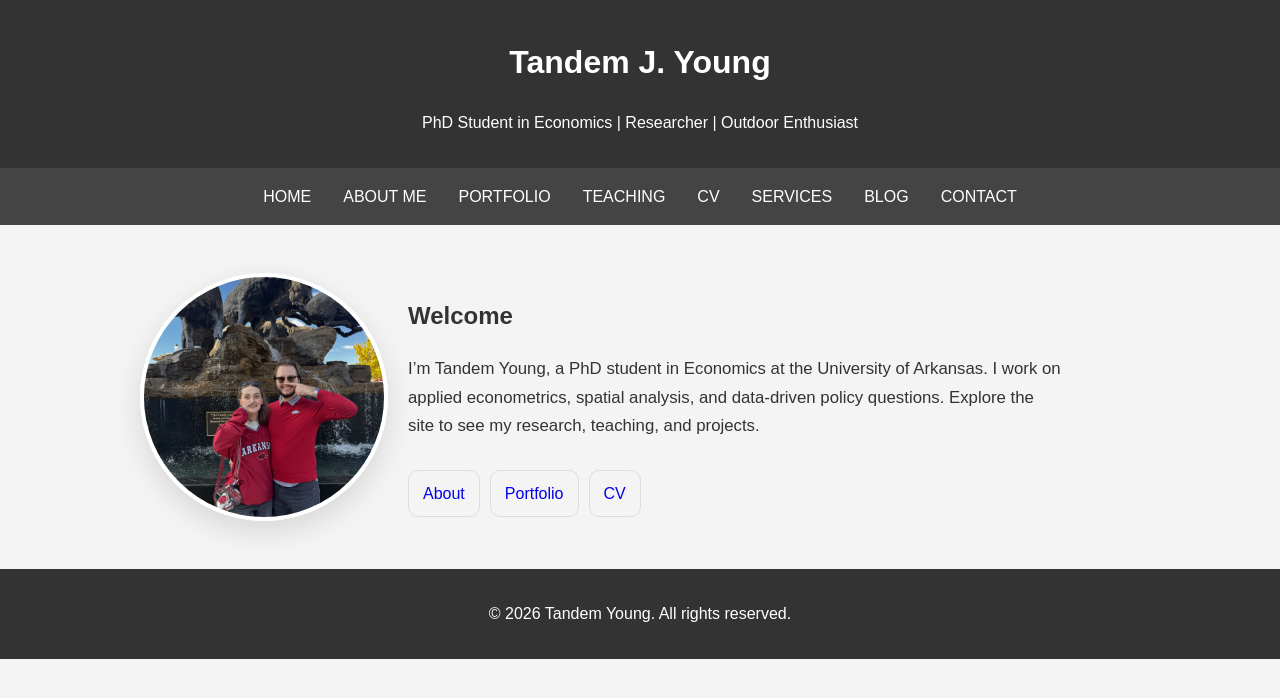
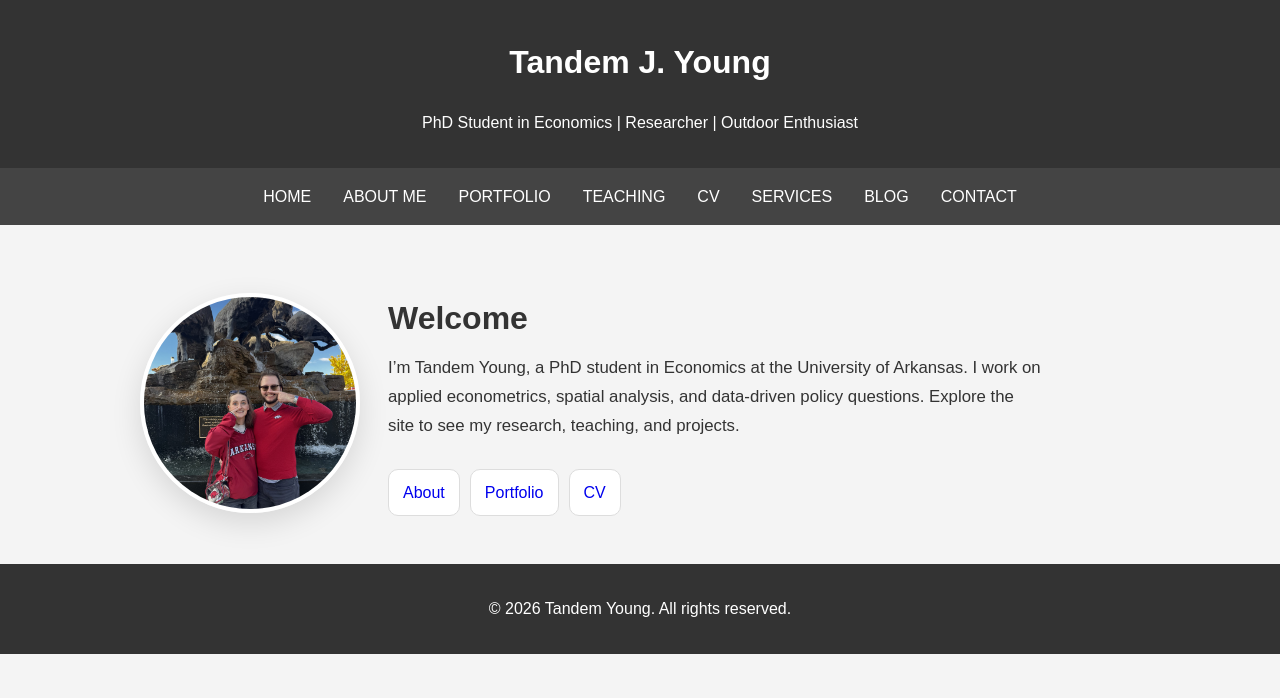
Before and after one commit to TandemYoung/tandemyoung.github.io, a Jekyll site: the page built from index.html, in a window 1280 px wide. Shown: the top 698 px of the page. Built offline with Jekyll 4.4.1, drawn with Linux system fonts in a browser that asks for light colours.

Commit message:
Update styles.css

```diff
--- a/css/styles.css
+++ b/css/styles.css
@@ -414,9 +414,10 @@ thead th {
 
 .home-hero {
   display: grid;
-  grid-template-columns: 240px 1fr;
+  grid-template-columns: 220px minmax(0, 1fr);
   gap: 28px;
-  align-items: center;
+  align-items: start;
+  margin-top: 20px;
 }
 
 .home-photo-wrap {
@@ -424,18 +425,32 @@ thead th {
 }
 
 .home-photo {
-  width: 240px;
-  height: 240px;
+  display: block;
+  width: 220px;
+  height: 220px;
+  max-width: 220px;
+  box-sizing: border-box; /* keeps border inside the set width */
   object-fit: cover;
   border-radius: 999px;
   border: 4px solid #fff;
   box-shadow: 0 10px 30px rgba(0,0,0,0.12);
 }
 
+.home-content {
+  min-width: 0;
+}
+
+.home-content h2 {
+  margin-top: 0;
+  margin-bottom: 10px;
+  font-size: 2rem;
+}
+
 .home-lede {
   max-width: 70ch;
   font-size: 1.05rem;
   line-height: 1.7;
+  margin-top: 0;
 }
 
 .home-actions {
@@ -445,61 +460,30 @@ thead th {
   gap: 10px;
 }
 
-/* If you don't already have a .btn class, this makes links look like buttons */
+/* Buttons (links styled as buttons) */
 .btn {
   display: inline-block;
   padding: 10px 14px;
   border-radius: 10px;
   text-decoration: none;
   border: 1px solid #ddd;
+  background: #fff;
+}
+
+.btn:hover {
+  background: #f5f5f5;
 }
 
 /* Responsive */
 @media (max-width: 700px) {
   .home-hero {
     grid-template-columns: 1fr;
-    align-items: start;
+    margin-top: 10px;
   }
 
   .home-photo {
     width: 200px;
     height: 200px;
+    max-width: 200px;
   }
 }
-
-
-/* Home hero (force 2-column) */
-.home {
-  max-width: 1000px;
-  margin: 0 auto;
-}
-
-.home .home-hero {
-  display: grid;
-  grid-template-columns: 240px 1fr;
-  gap: 28px;
-  align-items: center;
-}
-
-.home .home-photo {
-  display: block;
-  width: 240px;
-  height: 240px;
-  object-fit: cover;
-  border-radius: 999px;
-  border: 4px solid #fff;
-  box-shadow: 0 10px 30px rgba(0,0,0,0.12);
-}
-
-/* Only stack on small screens */
-@media (max-width: 700px) {
-  .home .home-hero {
-    grid-template-columns: 1fr;
-    align-items: start;
-  }
-
-  .home .home-photo {
-    width: 200px;
-    height: 200px;
-  }
-}
```
